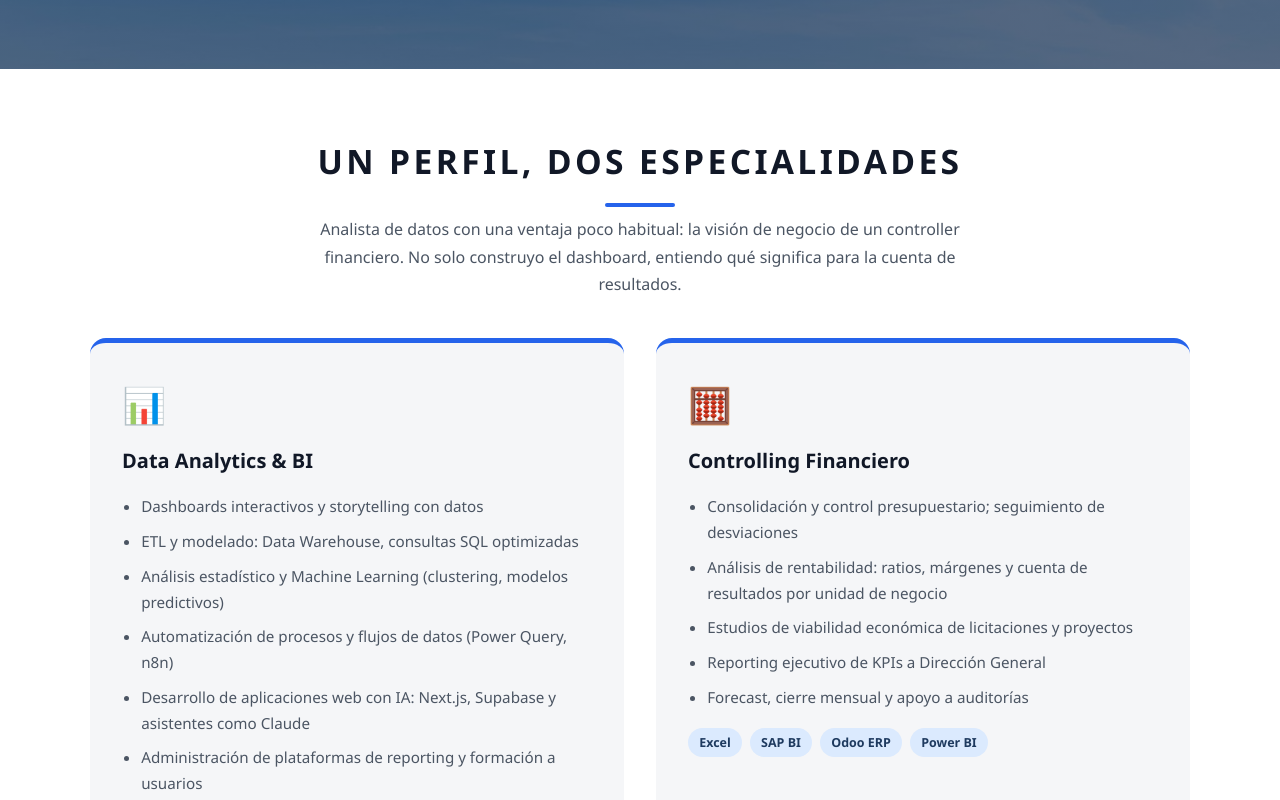
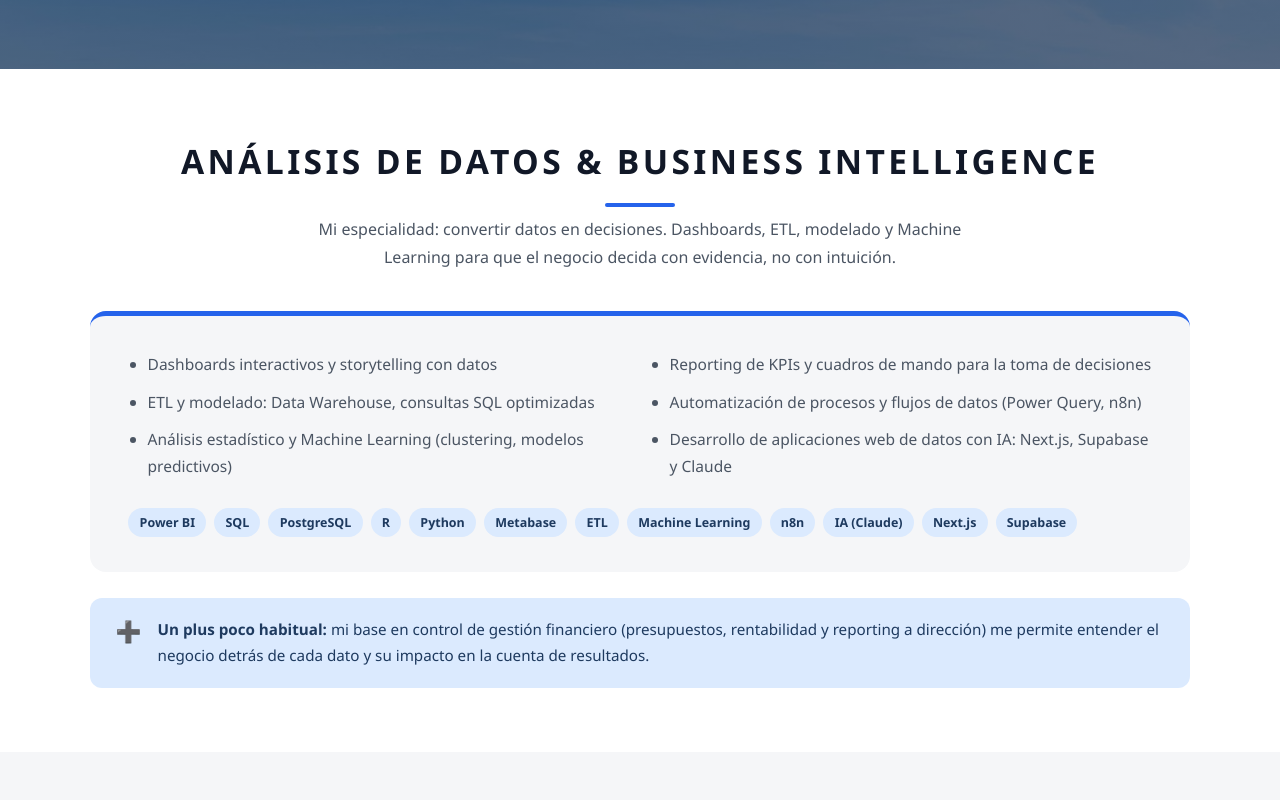
Before and after one commit to DatalyticsAGM/portfolio-adrian, a Next.js app: page / in a window 1280 px wide. Shown: the part 520-1320 px from the top of the page. Built offline with nearby package versions, Linux system fonts and the light colour scheme.

Commit message:
Web: seccion reorientada 100% a Data Analyst (controller como plus)

```diff
--- a/app/globals.css
+++ b/app/globals.css
@@ -412,6 +412,35 @@ img { max-width: 100%; height: auto; display: block; }
   border-radius: 999px;
 }
 
+/* ---------- Especialidad data (portada v3) ---------- */
+.especialidad-data {
+  background: var(--gris-fondo);
+  border-radius: 16px;
+  padding: 2.2rem 2.4rem;
+  border-top: 5px solid var(--azul);
+  margin-top: 2.5rem;
+}
+.skills-data {
+  columns: 2;
+  column-gap: 2.5rem;
+  padding-left: 1.2rem;
+  color: var(--gris-texto);
+  font-size: 0.97rem;
+}
+.skills-data li { margin-bottom: 0.7rem; break-inside: avoid; }
+.plus-financiero {
+  display: flex;
+  gap: 1rem;
+  align-items: flex-start;
+  margin-top: 1.6rem;
+  background: var(--azul-claro);
+  border-radius: 12px;
+  padding: 1.2rem 1.6rem;
+}
+.plus-financiero .plus-icono { font-size: 1.3rem; line-height: 1.4; }
+.plus-financiero p { color: var(--azul-oscuro); font-size: 0.95rem; margin: 0; }
+.plus-financiero strong { color: var(--azul-oscuro); }
+
 /* ---------- Timeline experiencia ---------- */
 .timeline { margin-top: 2.5rem; position: relative; padding-left: 1.6rem; }
 .timeline::before {
@@ -510,6 +539,8 @@ img { max-width: 100%; height: auto; display: block; }
   .hero-frase { margin-left: auto; margin-right: auto; }
   .hero-botones, .contacto-botones { justify-content: center; }
   .pilares { grid-template-columns: 1fr; }
+  .skills-data { columns: 1; }
+  .especialidad-data { padding: 1.6rem 1.4rem; }
   .nav {
     display: none;
     position: absolute;
--- a/app/page.js
+++ b/app/page.js
@@ -173,44 +173,33 @@ export default function Inicio() {
 
       <section className="seccion" id="perfiles">
         <div className="contenedor">
-          <h2 className="titulo-seccion">Un perfil, dos especialidades</h2>
+          <h2 className="titulo-seccion">Análisis de Datos &amp; Business Intelligence</h2>
           <p className="subtitulo-seccion">
-            Analista de datos con una ventaja poco habitual: la visión de negocio de un controller
-            financiero. No solo construyo el dashboard, entiendo qué significa para la cuenta de
-            resultados.
+            Mi especialidad: convertir datos en decisiones. Dashboards, ETL, modelado y Machine
+            Learning para que el negocio decida con evidencia, no con intuición.
           </p>
-          <div className="pilares">
-            <div className="pilar">
-              <div className="pilar-icono">📊</div>
-              <h3>Data Analytics &amp; BI</h3>
-              <ul>
+          <div className="especialidad-data">
+            <ul className="skills-data">
               <li>Dashboards interactivos y storytelling con datos</li>
               <li>ETL y modelado: Data Warehouse, consultas SQL optimizadas</li>
               <li>Análisis estadístico y Machine Learning (clustering, modelos predictivos)</li>
+              <li>Reporting de KPIs y cuadros de mando para la toma de decisiones</li>
               <li>Automatización de procesos y flujos de datos (Power Query, n8n)</li>
-                <li>Desarrollo de aplicaciones web con IA: Next.js, Supabase y asistentes como Claude</li>
-                <li>Administración de plataformas de reporting y formación a usuarios</li>
+              <li>Desarrollo de aplicaciones web de datos con IA: Next.js, Supabase y Claude</li>
             </ul>
             <div className="badges">
               <span>Power BI</span><span>SQL</span><span>PostgreSQL</span><span>R</span>
-                <span>Python</span><span>Metabase</span><span>n8n</span><span>IA (Claude)</span>
-                <span>Next.js</span><span>Supabase</span>
+              <span>Python</span><span>Metabase</span><span>ETL</span><span>Machine Learning</span>
+              <span>n8n</span><span>IA (Claude)</span><span>Next.js</span><span>Supabase</span>
             </div>
           </div>
-            <div className="pilar">
-              <div className="pilar-icono">🧮</div>
-              <h3>Controlling Financiero</h3>
-              <ul>
-                <li>Consolidación y control presupuestario; seguimiento de desviaciones</li>
-                <li>Análisis de rentabilidad: ratios, márgenes y cuenta de resultados por unidad de negocio</li>
-                <li>Estudios de viabilidad económica de licitaciones y proyectos</li>
-                <li>Reporting ejecutivo de KPIs a Dirección General</li>
-                <li>Forecast, cierre mensual y apoyo a auditorías</li>
-              </ul>
-              <div className="badges">
-                <span>Excel</span><span>SAP BI</span><span>Odoo ERP</span><span>Power BI</span>
-              </div>
-            </div>
+          <div className="plus-financiero">
+            <span className="plus-icono">➕</span>
+            <p>
+              <strong>Un plus poco habitual:</strong> mi base en control de gestión financiero
+              (presupuestos, rentabilidad y reporting a dirección) me permite entender el negocio
+              detrás de cada dato y su impacto en la cuenta de resultados.
+            </p>
           </div>
         </div>
       </section>
```
Also changed, not shown: app/en/page.js (+16 -26 lines). Lines whose indentation alone changed are shown as unchanged.
